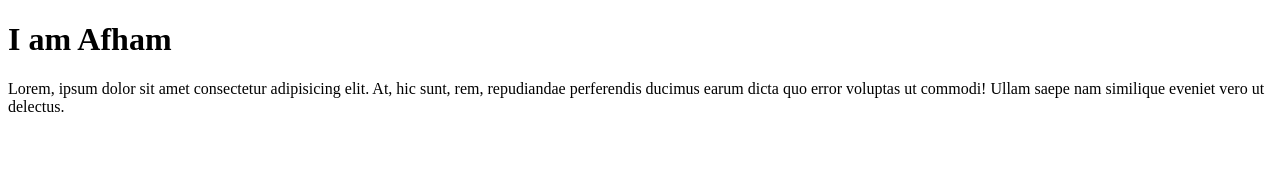
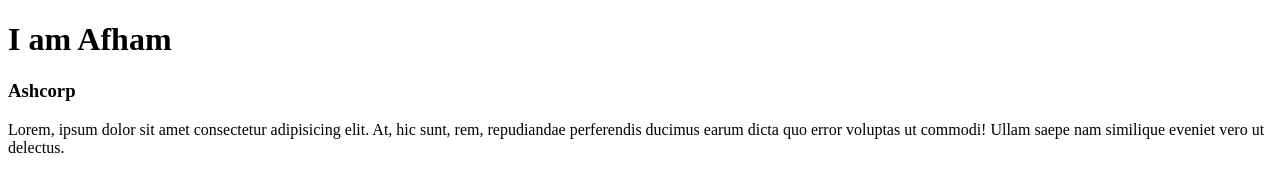
Before and after one commit to Afham-Salam/TestPage, a plain HTML site: page index.html in a window 1280 px wide. Drawn offline with Linux system fonts and the light colour scheme.

Commit message:
h3 is added

```diff
--- a/index.html
+++ b/index.html
@@ -9,7 +9,7 @@
     <h1>
         I am Afham
     </h1>
-
+    <h3>Ashcorp</h3>
    <p>Lorem, ipsum dolor sit amet consectetur adipisicing elit. At, hic sunt, rem, repudiandae perferendis ducimus earum dicta quo error voluptas ut commodi! Ullam saepe nam similique eveniet vero ut delectus.</p>
 
 </body>
```
